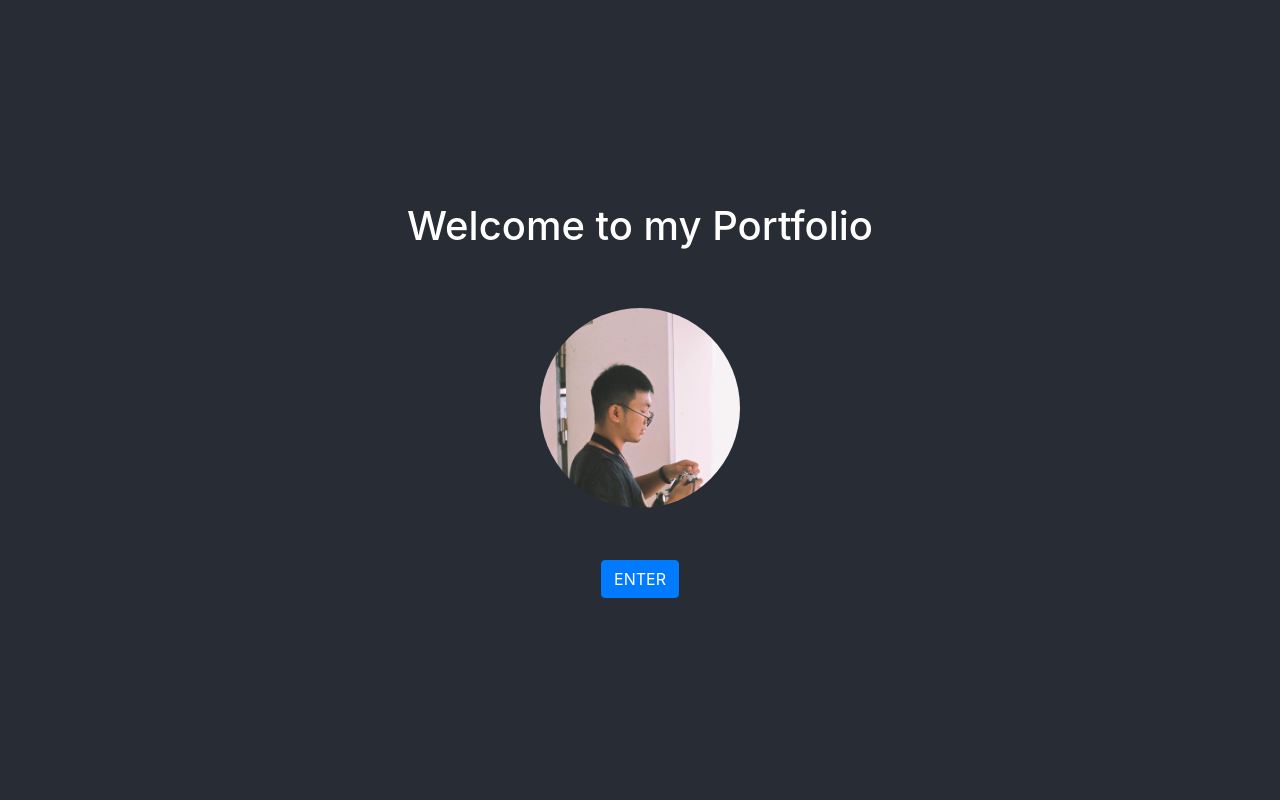
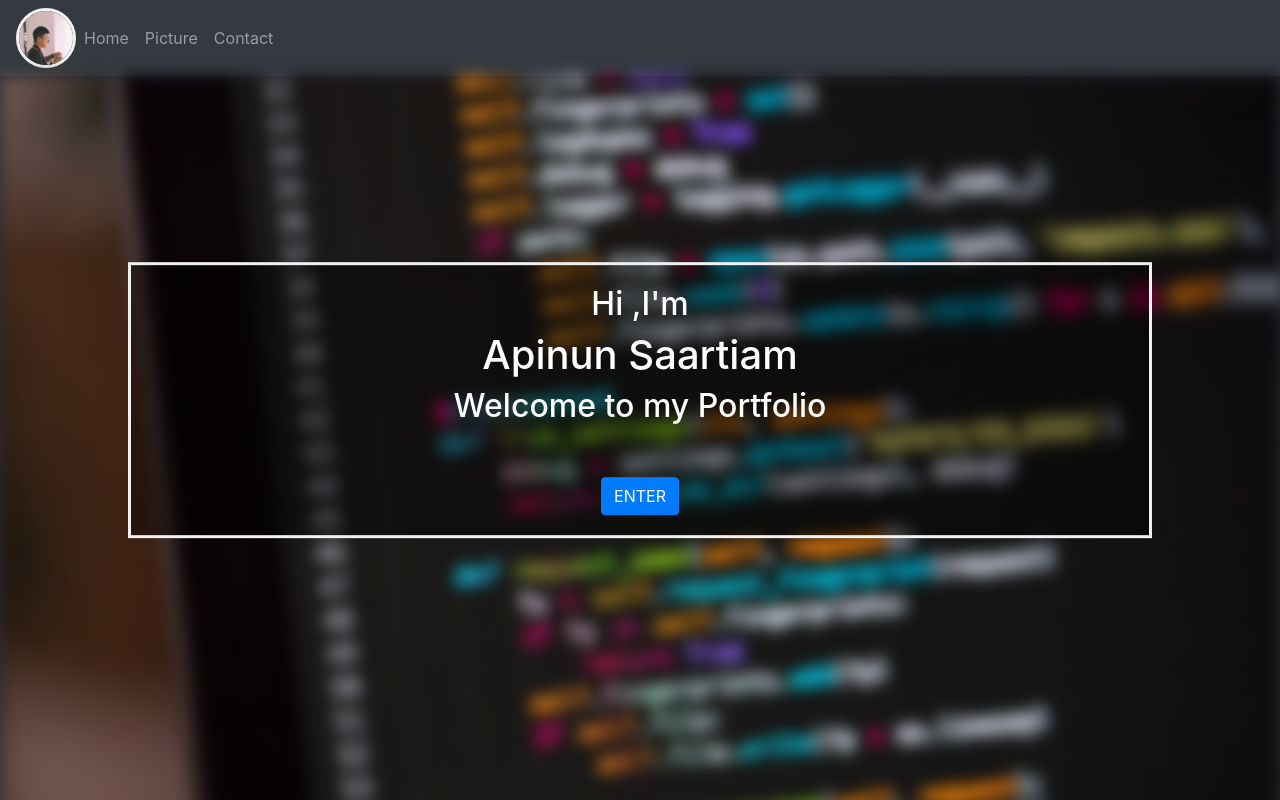
Before and after one commit to lostperson7410/My-Portfolio, a React (Create React App) app: page / in a window 1280 px wide. Shown: the top 800 px of the page. Built offline with nearby package versions, Linux system fonts and the light colour scheme.

Commit message:
new version 0.1

```diff
--- a/src/App.css
+++ b/src/App.css
@@ -1,7 +1,12 @@
 .App {
   text-align: center;
 }
-
+#root{
+  background-color: #282c34 ;
+  background-repeat: no-repeat;
+  background-size: auto;
+  min-height: 100vh;
+}
 .App-logo {
   height: 40vmin;
   pointer-events: none;
@@ -15,13 +20,39 @@
 
 .App-header {
   background-color: #282c34;
-  min-height: 100vh;
-  display: flex;
-  flex-direction: column;
-  align-items: center;
-  justify-content: center;
-  font-size: calc(10px + 2vmin);
+}
+
+.firstBG{
+  background-image: url(./pic/BGIMG/0_kBHpKva09AsGj7RQ.jpg);
+  min-height:100vh;
+  background-repeat: no-repeat;
+  background-size: cover;
+  background-position: center;
+
+
+  filter: blur(8px);
+  -webkit-filter: blur(8px);
+
+}
+
+.bg-text {
+  background-color: rgb(0,0,0); /* Fallback color */
+  background-color: rgba(0,0,0, 0.4); /* Black w/opacity/see-through */
   color: white;
+  font-weight: bold;
+  border: 3px solid #f1f1f1;
+  position: absolute;
+  top: 50%;
+  left: 50%;
+  transform: translate(-50%, -50%);
+  z-index: 2;
+  width: 80%;
+  padding: 20px;
+  text-align: center;
+}
+
+.img-Border{
+  border: 3px solid #f1f1f1;
 }
 
 .App-link {
@@ -31,6 +62,16 @@
 .text{
   color: #fff;
   align-items: center;
+}
+.firstContainer{
+  min-height:auto;
+  display: flex;
+  flex-direction: column;
+  align-items: center;
+  justify-content: center;
+  font-size: calc(10px + 2vmin);
+  color: white;
+
 }
 
 @keyframes App-logo-spin {
--- a/src/App.js
+++ b/src/App.js
@@ -1,12 +1,11 @@
-import Navbar from './component/Navbar'
-import {Button, Container,Row} from 'react-bootstrap'
+import {Button, Container} from 'react-bootstrap'
 import './App.css';
+import Navbar from './component/Navbar';
 import {
   BrowserRouter as Router,
   Switch,
   Route,
   Link,
-  useRouteMatch
 } from "react-router-dom";
 
 import Main from "./component/Main"
@@ -53,19 +52,30 @@ function Welcome() {
   return (
 
   <div className ="App-header">
-    <Container className="App-header">
+
+<Navbar/>
+    <div className="firstBG"></div>
+    <div class= "bg-text">
+    <Container className="firstContainer">
+      <h2>
+       Hi ,I'm
+      </h2>
       <h1 class = "text">
-       Welcome to my Portfolio
+        Apinun Saartiam
       </h1>
+      <h2>
+        Welcome to my Portfolio
+      </h2>
       <div class="pic">
-      <img src={profilepic}/>
+
       </div>
       <Link to="/Main"><Button>ENTER</Button></Link>
     </Container>
+    </div>
+
+    <Main/>
+
   </div>
-
-
-
 
 
 
--- a/src/component/Main.css
+++ b/src/component/Main.css
@@ -10,13 +10,10 @@ flex-direction: column;
 align-items: center;
 justify-content: center;
 }
-#root{
-    background-color: #282c34 ;
-    background-repeat: no-repeat;
-    background-size: auto;
-    min-height: 100vh;
-
-
+.logopic{
+    width: 60px;
+    height: 60px;
+    border: 3px solid #f1f1f1;
 }
 .text{
     color: white;
--- a/src/component/Main.js
+++ b/src/component/Main.js
@@ -9,19 +9,25 @@ import './Subitem/Mcard.css'
 function Main() {
 
     return(
-      <div>
-            <Navbar/>
-        <div class='pic'>
+      <div >
+        <Container>
+          <Row class='center'>
+          <div class='pic'>
           <img src={profilepic}/>
-        </div>
-        <div>
-        <div class='hyellow'>
-           <h1>About Me</h1>
-        </div>
-        <div class='container'>
-          <Row><Mcard/> <p>sss</p></Row>
-        </div>
-        </div>
+          </div>
+          <div class='hyellow'>
+          <h1>About Me</h1>
+          </div>
+          </Row>
+          <Row>
+            <Col>
+
+            </Col>
+            <Col>
+
+            </Col>
+          </Row>
+        </Container>
 
       </div>
 
--- a/src/component/Navbar.js
+++ b/src/component/Navbar.js
@@ -1,23 +1,26 @@
 import {Container,Row} from 'react-bootstrap'
 import { Link } from 'react-router-dom';
 import './Main.css'
+import profilepic from '../pic/001.jpg'
+
 
 function Navbar() {
   return (
   <div>
-      <nav class="navbar navbar-expand-lg bg-dark navbar-dark">
+      <nav class="navbar navbar-expand-lg bg-dark navbar-dark navbar-inverse navbar-fixed-top sticky" role='navigation'>
       <ul class="navbar-nav">
-        <li class="nav-item">
+      <img src={profilepic} class ="logopic"/>
+        <li class="nav-item center bg-dark">
          <Link to="/Main">
          <a class="nav-link" >Home</a>
          </Link>
         </li>
-        <li class="nav-item">
+        <li class="nav-item center bg-dark">
         <Link to="/Picture">
           <a class="nav-link" >Picture</a>
           </Link>
         </li>
-        <li class="nav-item">
+        <li class="nav-item center bg-dark">
         <Link to="/Contact">
           <a class="nav-link" >Contact</a>
           </Link>
```
Also changed, not shown: src/pic/BGIMG/0_kBHpKva09AsGj7RQ.jpg (added).
